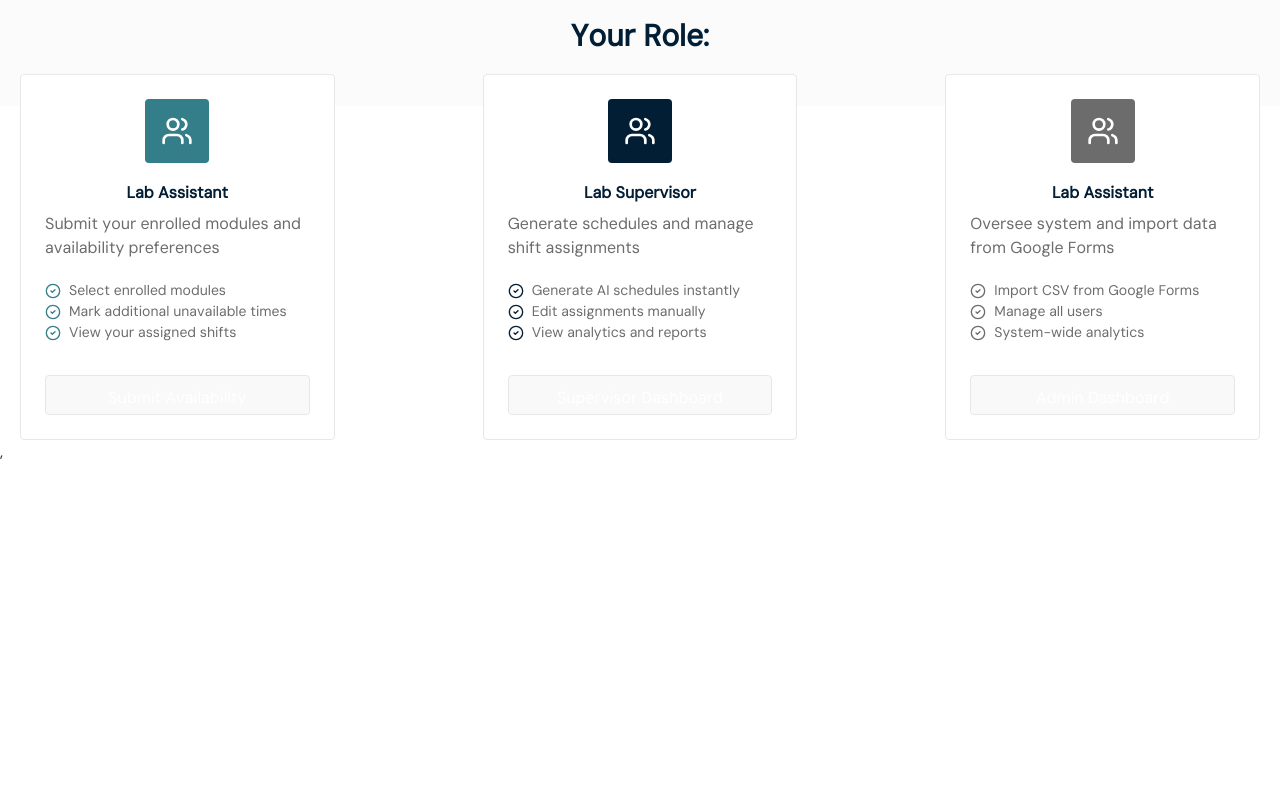
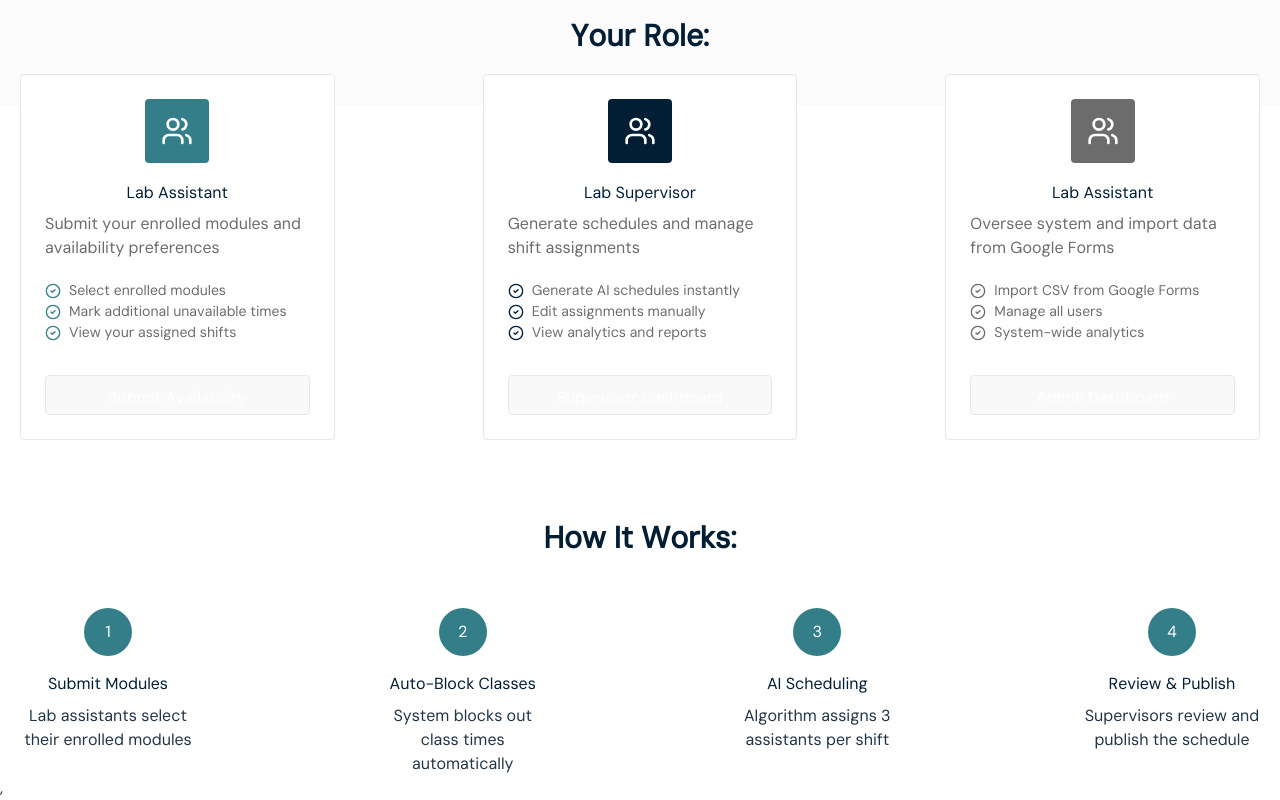
Before and after one commit to mothibimalebana/lab-work-planner, a React (Vite) app: page /Home in a window 1280 px wide. Shown: the part 694-1494 px from the top of the page. Before the commit the page ends 1158 px from the top, so only its background shows below. Built offline with nearby package versions, Linux system fonts and the light colour scheme.

Commit message:
feature: how it works has been added to landing page

```diff
--- a/src/pages/LandingPage.tsx
+++ b/src/pages/LandingPage.tsx
@@ -88,7 +88,7 @@ const LandingPage = () => {
                             <div className="icon self-center justify-center items-center mb-[1.12rem] rounded-sm bg-[#337E89] w-16 h-16 p-4">
                                 <img src={people} alt="tick" />
                             </div>
-                            <div className="header self-center text-[#021E35] mb-[0.44rem] font-semibold">
+                            <div className="header self-center text-[#021E35] mb-[0.44rem] font-medium">
                                 <h5>Lab Assistant</h5>
                             </div>
                             <div className="cardInfo mb-5">
@@ -109,7 +109,7 @@ const LandingPage = () => {
                             <div className="icon self-center justify-center items-center mb-[1.12rem] rounded-sm bg-[#021E35] w-16 h-16 p-4">
                                 <img src={people} alt="tick" />
                             </div>
-                            <div className="header self-center text-[#021E35] mb-[0.44rem] font-semibold">
+                            <div className="header self-center text-[#021E35] mb-[0.44rem] font-medium">
                                 <h5>Lab Supervisor</h5>
                             </div>
                             <div className="cardInfo mb-5">
@@ -130,7 +130,7 @@ const LandingPage = () => {
                             <div className="icon self-center justify-center items-center mb-[1.12rem] rounded-sm bg-[#6C6C6C] w-16 h-16 p-4">
                                 <img src={people} alt="tick" />
                             </div>
-                            <div className="header self-center text-[#021E35] mb-[0.44rem] font-semibold">
+                            <div className="header self-center text-[#021E35] mb-[0.44rem] font-medium">
                                 <h5>Lab Assistant</h5>
                             </div>
                             <div className="cardInfo mb-5">
@@ -149,7 +149,31 @@ const LandingPage = () => {
                         </div>
                     </div>
                 </div>
-                <div className="container"></div>
+                <div className="container mt-20 flex flex-col">
+                <div className="header mb-8 text-[#021E35] text-3xl self-center font-bold"><h2>How It Works:</h2></div>
+                    <div className="circles-container flex justify-between mx-5 mt-5">
+                        <div className="info flex flex-col">
+                            <h3 className="circle mb-4 self-center bg-[#337E89] rounded-full text-white w-12 h-12 flex justify-center items-center" >1</h3>
+                            <h5 className="self-center mb-2 text-[#021E35] font-medium">Submit Modules</h5>
+                            <p className="w-44 text-center">Lab assistants select their enrolled modules</p>
+                        </div>
+                        <div className="info flex flex-col">
+                            <h3 className="circle mb-4 self-center bg-[#337E89] rounded-full text-white w-12 h-12 flex justify-center items-center" >2</h3>
+                            <h5 className="self-center mb-2 text-[#021E35] font-medium">Auto-Block Classes</h5>
+                            <p className="w-44 flex text-center">System blocks out class times automatically</p>
+                        </div>
+                        <div className="info flex flex-col">
+                            <h3 className="circle mb-4 self-center bg-[#337E89] rounded-full text-white w-12 h-12 flex justify-center items-center" >3</h3>
+                            <h5 className="self-center mb-2 text-[#021E35] font-medium">AI Scheduling</h5>
+                            <p className="w-44 text-center">Algorithm assigns 3 assistants per shift</p>
+                        </div>
+                        <div className="info flex flex-col">
+                            <h3 className="circle mb-4 self-center bg-[#337E89] rounded-full text-white w-12 h-12 flex justify-center items-center" >4</h3>
+                            <h5 className="self-center mb-2 text-[#021E35] font-medium">Review & Publish</h5>
+                            <p className="w-44 text-center">Supervisors review and publish the schedule</p>
+                        </div>
+                    </div>
+                </div>
             </div>
             <div className="footer">
 
```
